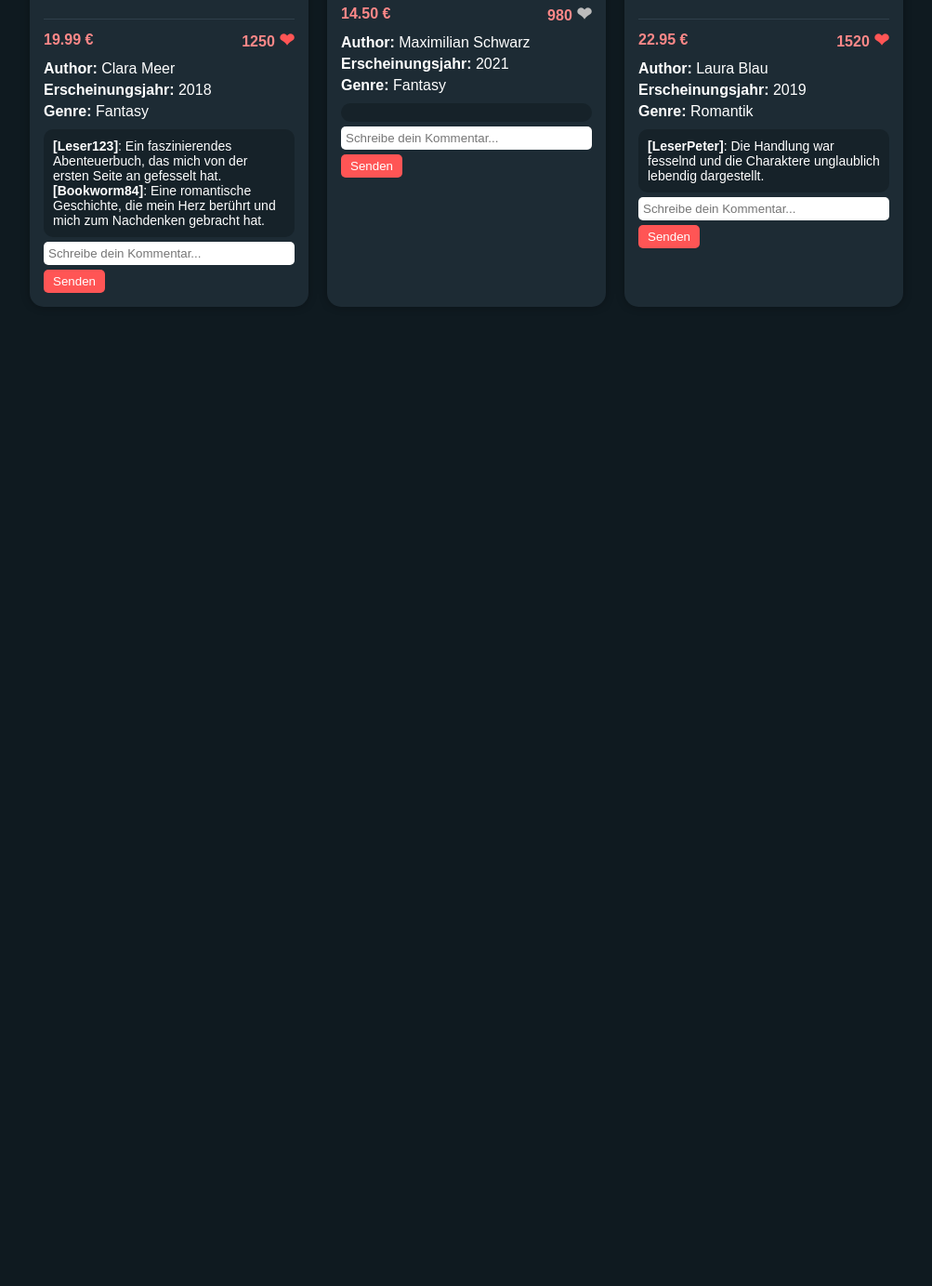
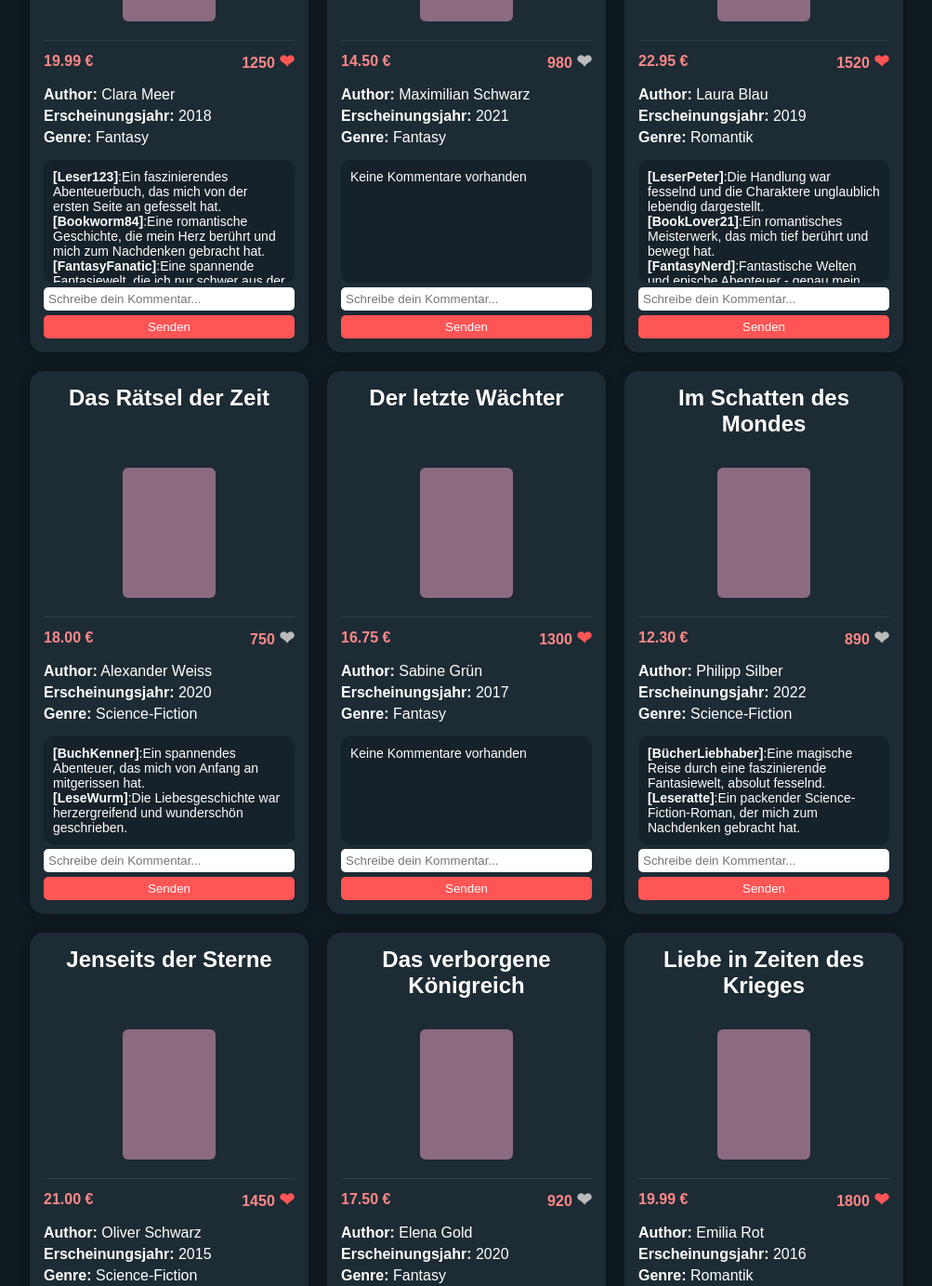
Before and after one commit to henry-bergen/bookstore, a plain HTML site: page index.html in a window 1280 px wide. Shown: the part 337-1720 px from the top of the page at 93% size, without its empty margins (138-1141 px from the left). Before the commit the page ends 800 px from the top, so only its background shows below. Drawn offline with Linux system fonts and the light colour scheme.

Commit message:
implement: feedback

```diff
--- a/index.html
+++ b/index.html
@@ -4,9 +4,12 @@
     <meta charset="UTF-8" />
     <meta name="viewport" content="width=device-width, initial-scale=1.0" />
     <title>My Bookstore</title>
+    <script src="template.js" defer></script>
+    <script src="script.js" defer></script>
+
     <link rel="stylesheet" href="style.css" />
   </head>
-  <body>
+  <body onload="init()">
     <header>
       <h1>📚 My Bookstore</h1>
       <p>Get your book here</p>
@@ -14,6 +17,8 @@
 
     <main id="bookContainer"></main>
 
-    <script src="script.js"></script>
+    <footer>
+      <p>© 2025 My Bookstore by Henry Bergen</p>
+    </footer>
   </body>
 </html>
--- a/script.js
+++ b/script.js
@@ -18,6 +18,21 @@ let books = [
         name: "Bookworm84",
         comment:
           "Eine romantische Geschichte, die mein Herz berührt und mich zum Nachdenken gebracht hat.",
+      },
+      {
+        name: "FantasyFanatic",
+        comment:
+          "Eine spannende Fantasiewelt, die ich nur schwer aus der Hand legen konnte.",
+      },
+      {
+        name: "SciFiGuru",
+        comment:
+          "Ein cleverer Science-Fiction-Roman mit interessanten Zeitreise-Konzepten und Charakteren.",
+      },
+      {
+        name: "NovelLover",
+        comment:
+          "Ein Buch, das voller magischer Überraschungen steckt und mich begeistert hat.",
       },
     ],
   },
@@ -45,22 +60,142 @@ let books = [
         comment:
           "Die Handlung war fesselnd und die Charaktere unglaublich lebendig dargestellt.",
       },
+      {
+        name: "BookLover21",
+        comment:
+          "Ein romantisches Meisterwerk, das mich tief berührt und bewegt hat.",
+      },
+      {
+        name: "FantasyNerd",
+        comment:
+          "Fantastische Welten und epische Abenteuer - genau mein Geschmack!",
+      },
+      {
+        name: "SciFiEnthusiast",
+        comment:
+          "Die Zeitreise-Elemente waren genial und haben die Story spannend gemacht.",
+      },
+      {
+        name: "ReadingAddict",
+        comment:
+          "Ein unvergessliches Buch, das mich auf eine magische Reise mitgenommen hat.",
+      },
+    ],
+  },
+  {
+    name: "Das Rätsel der Zeit",
+    author: "Alexander Weiss",
+    likes: 750,
+    liked: false,
+    price: 18.0,
+    publishedYear: 2020,
+    genre: "Science-Fiction",
+    comments: [
+      {
+        name: "BuchKenner",
+        comment:
+          "Ein spannendes Abenteuer, das mich von Anfang an mitgerissen hat.",
+      },
+      {
+        name: "LeseWurm",
+        comment:
+          "Die Liebesgeschichte war herzergreifend und wunderschön geschrieben.",
+      },
+    ],
+  },
+  {
+    name: "Der letzte Wächter",
+    author: "Sabine Grün",
+    likes: 1300,
+    liked: true,
+    price: 16.75,
+    publishedYear: 2017,
+    genre: "Fantasy",
+    comments: [],
+  },
+  {
+    name: "Im Schatten des Mondes",
+    author: "Philipp Silber",
+    likes: 890,
+    liked: false,
+    price: 12.3,
+    publishedYear: 2022,
+    genre: "Science-Fiction",
+    comments: [
+      {
+        name: "BücherLiebhaber",
+        comment:
+          "Eine magische Reise durch eine faszinierende Fantasiewelt, absolut fesselnd.",
+      },
+      {
+        name: "Leseratte",
+        comment:
+          "Ein packender Science-Fiction-Roman, der mich zum Nachdenken gebracht hat.",
+      },
+    ],
+  },
+  {
+    name: "Jenseits der Sterne",
+    author: "Oliver Schwarz",
+    likes: 1450,
+    liked: true,
+    price: 21.0,
+    publishedYear: 2015,
+    genre: "Science-Fiction",
+    comments: [
+      {
+        name: "Leser123",
+        comment:
+          "Ein fesselndes Abenteuer, das mich von Anfang bis Ende mitgerissen hat.",
+      },
+    ],
+  },
+  {
+    name: "Das verborgene Königreich",
+    author: "Elena Gold",
+    likes: 920,
+    liked: false,
+    price: 17.5,
+    publishedYear: 2020,
+    genre: "Fantasy",
+    comments: [
+      {
+        name: "Bookworm92",
+        comment:
+          "Ein faszinierendes Buch, das mich von der ersten Seite an gefesselt hat.",
+      },
+    ],
+  },
+  {
+    name: "Liebe in Zeiten des Krieges",
+    author: "Emilia Rot",
+    likes: 1800,
+    liked: true,
+    price: 19.99,
+    publishedYear: 2016,
+    genre: "Romantik",
+    comments: [
+      {
+        name: "Bibliophile23",
+        comment:
+          "Die Fantasiewelt war so lebendig, ich konnte das Buch kaum aus der Hand legen.",
+      },
+      {
+        name: "StorySeeker",
+        comment:
+          "Eine unglaublich berührende Liebesgeschichte, die mich tief bewegt hat.",
+      },
+      {
+        name: "SciFiExplorer",
+        comment:
+          "Spannende Zukunftsvisionen und interessante Charaktere machten diesen Roman einzigartig.",
+      },
     ],
   },
 ];
 
-// --- Hilfsfunktionen ---
-function getCommentsHtml(comments) {
-  let commentsHtml = "";
-  for (let i = 0; i < comments.length; i++) {
-    commentsHtml +=
-      "<p><strong>[" +
-      comments[i].name +
-      "]</strong>: " +
-      comments[i].comment +
-      "</p>";
-  }
-  return commentsHtml;
+function init() {
+  renderBooks();
 }
 
 function getLikedClass(liked) {
@@ -68,40 +203,6 @@ function getLikedClass(liked) {
   return "";
 }
 
-// --- Template-Funktion ---
-function getBookCardHtml(book, index) {
-  return `
-    <div class="book-card">
-      <div class="book-header">
-        <h2>${book.name}</h2>
-        <div class="book-img"></div>
-      </div>
-
-      <div class="price-like">
-        <span>${book.price.toFixed(2)} €</span>
-        <span>
-          ${book.likes} <span class="like-btn ${getLikedClass(
-    book.liked
-  )}" onclick="toggleLike(${index})">❤</span>
-        </span>
-      </div>
-
-      <div class="book-info">
-        <p><strong>Author:</strong> ${book.author}</p>
-        <p><strong>Erscheinungsjahr:</strong> ${book.publishedYear}</p>
-        <p><strong>Genre:</strong> ${book.genre}</p>
-      </div>
-
-      <div class="comments" id="comments-${index}">
-        ${getCommentsHtml(book.comments)}
-      </div>
-      <input id="input-${index}" class="comment-input" type="text" placeholder="Schreibe dein Kommentar..." />
-      <button class="comment-btn" onclick="addComment(${index})">Senden</button>
-    </div>
-  `;
-}
-
-// --- Hauptfunktionen ---
 function renderBooks() {
   const container = document.getElementById("bookContainer");
   container.innerHTML = "";
@@ -111,24 +212,31 @@ function renderBooks() {
 }
 
 function toggleLike(index) {
-  if (books[index].liked) {
-    books[index].liked = false;
-    books[index].likes -= 1;
+  const book = books[index];
+  const likeBtn = document.getElementById("like-btn-" + index);
+  const likeCount = document.getElementById("like-count-" + index);
+
+  if (book.liked) {
+    book.liked = false;
+    book.likes -= 1;
+    likeBtn.classList.remove("liked");
   } else {
-    books[index].liked = true;
-    books[index].likes += 1;
+    book.liked = true;
+    book.likes += 1;
+    likeBtn.classList.add("liked");
   }
-  renderBooks();
+
+  likeCount.textContent = book.likes;
 }
 
 function addComment(index) {
   const input = document.getElementById("input-" + index);
   const text = input.value.trim();
   if (text === "") return;
+
   books[index].comments.push({ name: "Leser", comment: text });
   input.value = "";
-  renderBooks();
+
+  const commentsContainer = document.getElementById("comments-" + index);
+  commentsContainer.innerHTML = getCommentsHtml(books[index].comments);
 }
-
-// --- Initial render ---
-renderBooks();
--- a/style.css
+++ b/style.css
@@ -6,14 +6,19 @@
 }
 
 body {
+  min-height: 100vh;
   font-family: Arial, sans-serif;
   background-color: #0f1a20;
   color: #fff;
   overflow-x: hidden;
+  display: flex;
+  flex-direction: column;
+  align-items: center;
 }
 
 /* HEADER */
 header {
+  width: 100%;
   text-align: center;
   background-color: #13232d;
   padding: 20px;
@@ -24,9 +29,16 @@ h1 {
   color: #ff5555;
 }
 
+/* main {
+  display: flex;
+  justify-content: center;
+} */
+
 /* CONTAINER */
 #bookContainer {
+  max-width: 1440px;
   display: flex;
+  flex-grow: 1;
   flex-wrap: wrap;
   justify-content: center;
   gap: 20px;
@@ -37,14 +49,21 @@ h1 {
 .book-card {
   background-color: #1d2b34;
   border-radius: 15px;
+  max-height: 600px;
   width: 100%;
   max-width: 300px;
   padding: 15px;
   box-shadow: 0 0 10px rgba(0, 0, 0, 0.3);
+  display: flex;
+  flex-direction: column;
 }
 
 /* HEADER DER KARTE */
 .book-header {
+  min-height: 250px;
+  display: flex;
+  flex-direction: column;
+  justify-content: space-between;
   text-align: center;
   border-bottom: 1px solid #2f404b;
   padding-bottom: 10px;
@@ -91,6 +110,7 @@ h1 {
   border-radius: 10px;
   padding: 10px;
   max-height: 150px;
+  flex-grow: 1;
   overflow-y: auto;
   font-size: 14px;
   word-wrap: break-word;
@@ -112,6 +132,13 @@ h1 {
   margin-top: 5px;
   border-radius: 5px;
   cursor: pointer;
+}
+
+footer {
+  width: 100%;
+  text-align: center;
+  background-color: #13232d;
+  padding: 40px;
 }
 
 /* MEDIA QUERY FÜR KLEINE BILDSCHIRME */
--- /dev/null
+++ b/template.js
@@ -0,0 +1,45 @@
+function getCommentsHtml(comments) {
+  let commentsHtml = "";
+  if (comments.length < 1) {
+    commentsHtml = `Keine Kommentare vorhanden`;
+  } else {
+    for (let i = 0; i < comments.length; i++) {
+      commentsHtml += `<p><strong>[${comments[i].name}]</strong>:${comments[i].comment}</p>`;
+    }
+  }
+  return commentsHtml;
+}
+
+function getBookCardHtml(book, index) {
+  return `
+    <div class="book-card">
+      <div class="book-header">
+        <h2>${book.name}</h2>
+        <div class="book-img"></div>
+      </div>
+
+      <div class="price-like">
+        <span>${book.price.toFixed(2)} €</span>
+        <span>
+          <span id="like-count-${index}">${book.likes}</span>
+          <span id="like-btn-${index}" class="like-btn ${getLikedClass(
+    book.liked
+  )}" onclick="toggleLike(${index})">❤</span>
+        </span>
+      </div>
+
+      <div class="book-info">
+        <p><strong>Author:</strong> ${book.author}</p>
+        <p><strong>Erscheinungsjahr:</strong> ${book.publishedYear}</p>
+        <p><strong>Genre:</strong> ${book.genre}</p>
+      </div>
+
+      <div class="comments" id="comments-${index}">
+        ${getCommentsHtml(book.comments)}
+      </div>
+
+      <input id="input-${index}" class="comment-input" type="text" placeholder="Schreibe dein Kommentar..." />
+      <button class="comment-btn" onclick="addComment(${index})">Senden</button>
+    </div>
+  `;
+}
```
